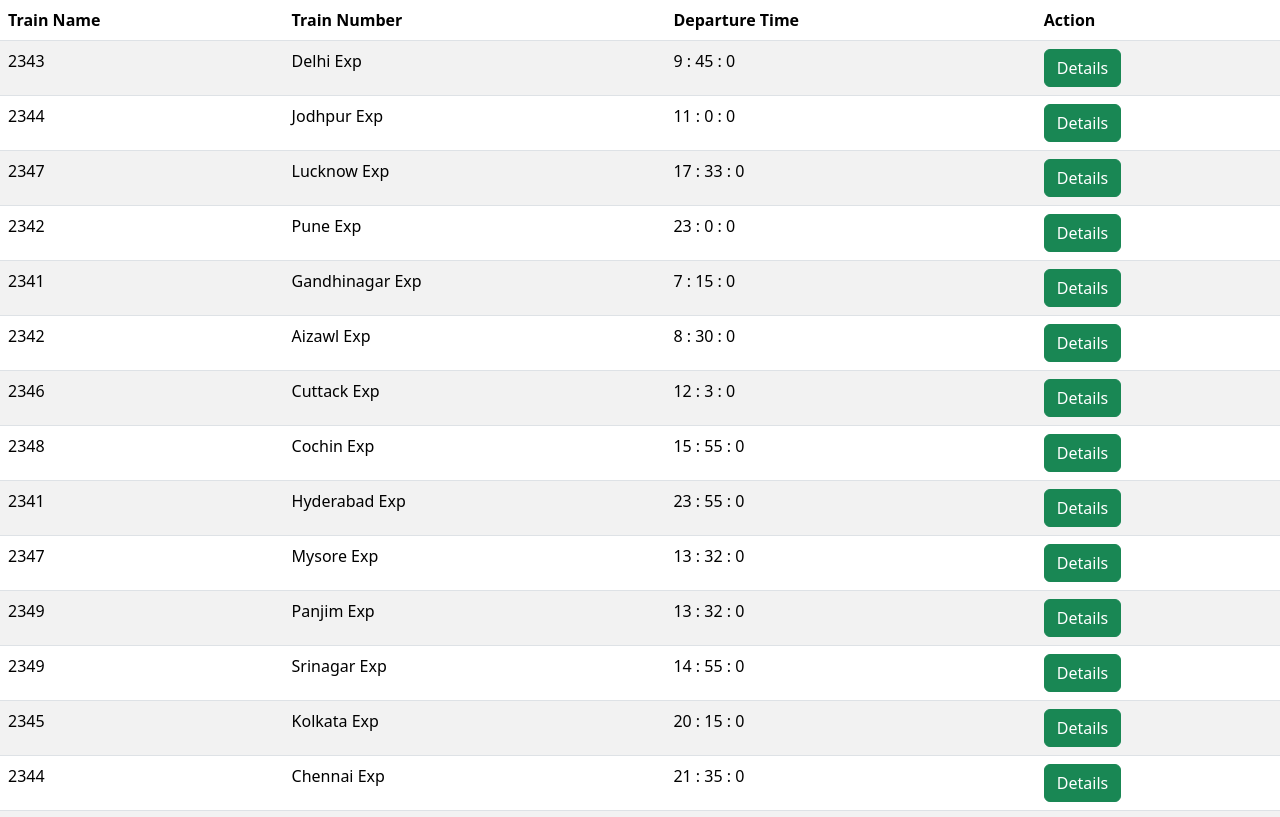
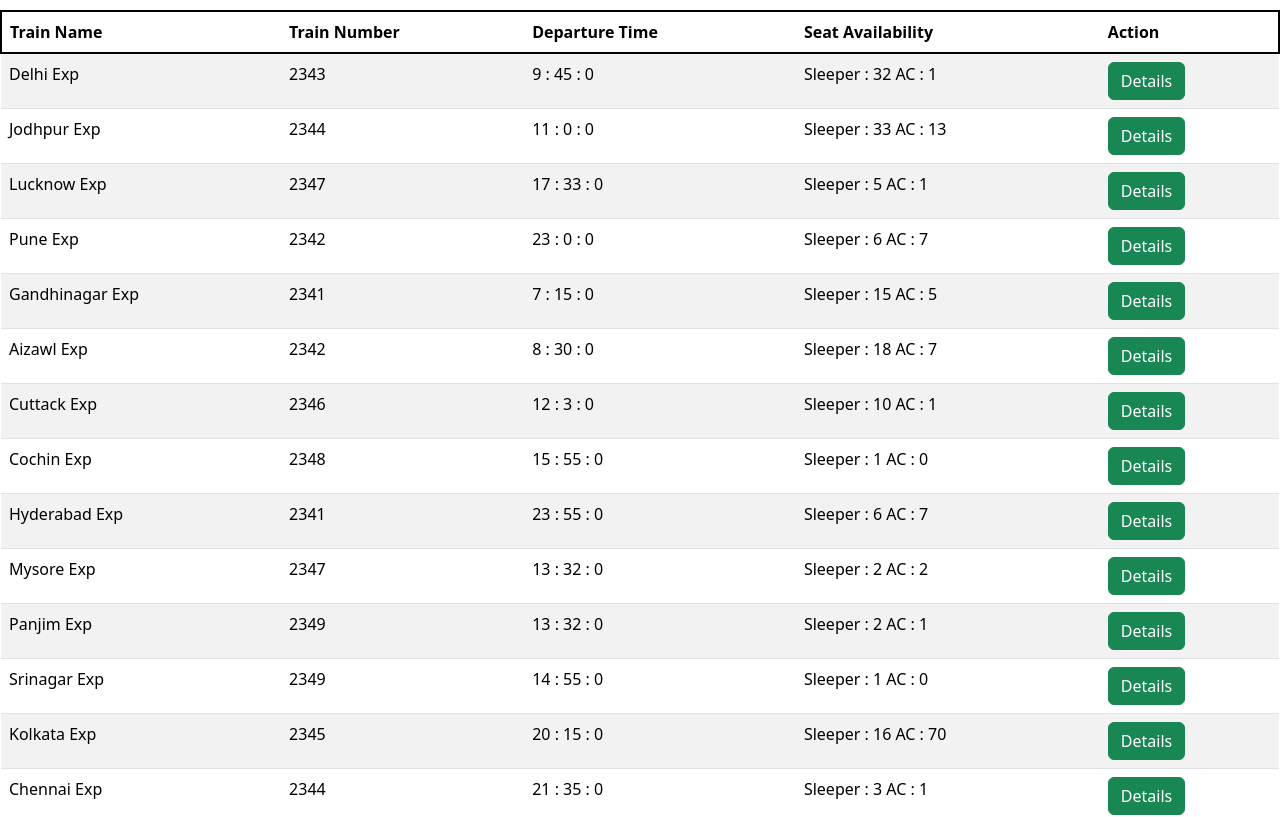
Before and after one commit to grraghav120/2100640109007, a React (Create React App) app: page / in a window 1280 px wide. Shown: the top 817 px of the page. Built offline with nearby package versions, Linux system fonts and the light colour scheme.

Commit message:
Question 2 part 1 done

```diff
--- a/src/Question 1/server.js
+++ b/src/Question 1/server.js
@@ -1,5 +1,5 @@
 const express = require('express');
-const axios = require('axios');
+const axios = require('axios'); // first i install axoins npm install axioms
 const app = express(); //here i am using express Framework
 const PORT = 8008;
 
--- a/src/Question 2/Home.css
+++ b/src/Question 2/Home.css
@@ -0,0 +1,6 @@
+.mainApp{
+    margin: 10px 0px;
+}
+.headings{
+    border: 2px black solid;
+}
--- a/src/Question 2/Home.js
+++ b/src/Question 2/Home.js
@@ -1,8 +1,8 @@
 import React, { useState } from "react";
 import "./Home.css";
-import trainData from './alltrains'
-import './singleTrain.js'
-import 'bootstrap/dist/css/bootstrap.min.css';
+import trainData from "./alltrains";
+import "./singleTrain.js";
+import "bootstrap/dist/css/bootstrap.min.css";
 function Home() {
   let [trains, dataFun] = useState({
     train: [],
@@ -27,37 +27,51 @@ function Home() {
       });
   }
 
-  function setTime(data){
+  function setTime(data) {
     return `${data.Hours} : ${data.Minutes} : ${data.Seconds}`;
+  }
+
+  function setSeat(data) {
+    let res = `
+    Sleeper : ${data.sleeper}
+    AC : ${data.AC}
+    `;
+    return res;
+  }
+
+  function viewDetails(){
 
   }
 
   return (
     <div>
-      <div className="">
+      <div className="mainApp">
         <table className="table table-striped table-hover">
-        <thead>
+          <thead className="headings">
             <tr>
               <th>Train Name</th>
               <th>Train Number</th>
               <th>Departure Time</th>
+              <th>Seat Availability</th>
               <th>Action</th>
             </tr>
           </thead>
           <tbody>
             {trainData.map((train) => (
               <tr>
+                <td>{train.trainName}</td>
                 <td>{train.trainNumber}</td>
-              <td>{train.trainName}</td>
                 <td>{setTime(train.departureTime)}</td>
+                <td>{setSeat(train.seatsAvailable)}</td>
                 <td>
-              <button type="button" class="btn btn-success">Details</button>
+                  <button type="button" class="btn btn-success" onClick={viewDetails}>
+                    Details
+                  </button>
                 </td>
               </tr>
             ))}
           </tbody>
         </table>
-
       </div>
     </div>
   );
```
Lines whose indentation alone changed are shown as unchanged.
